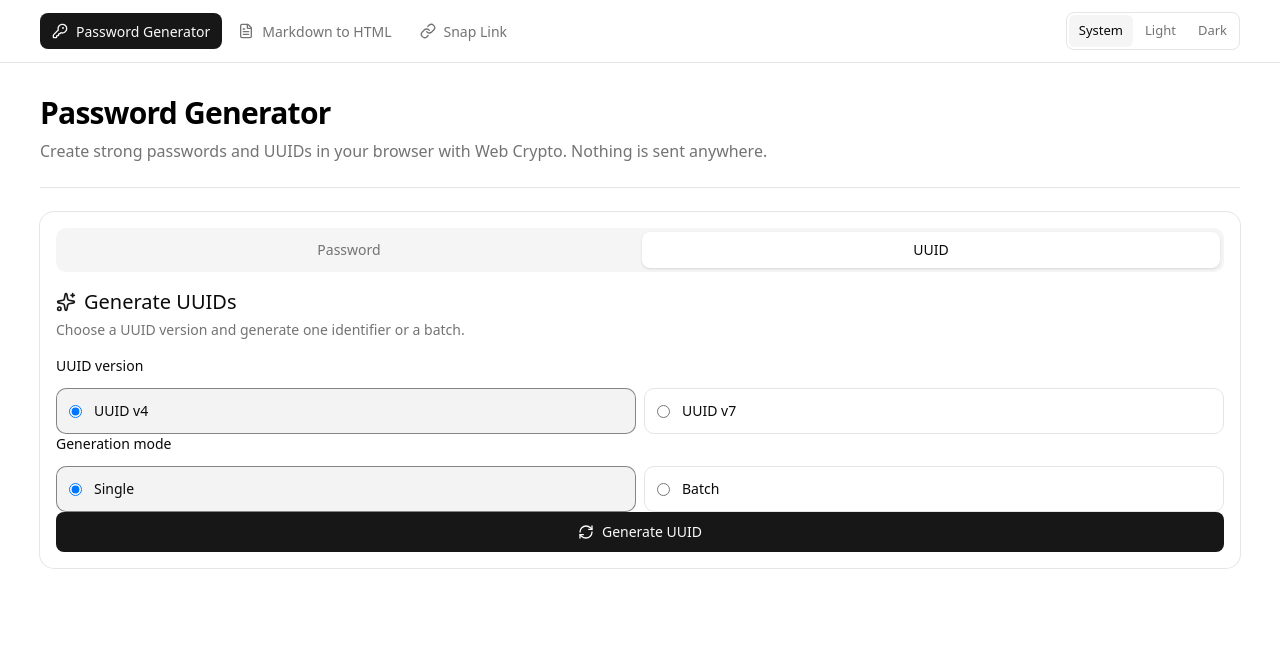
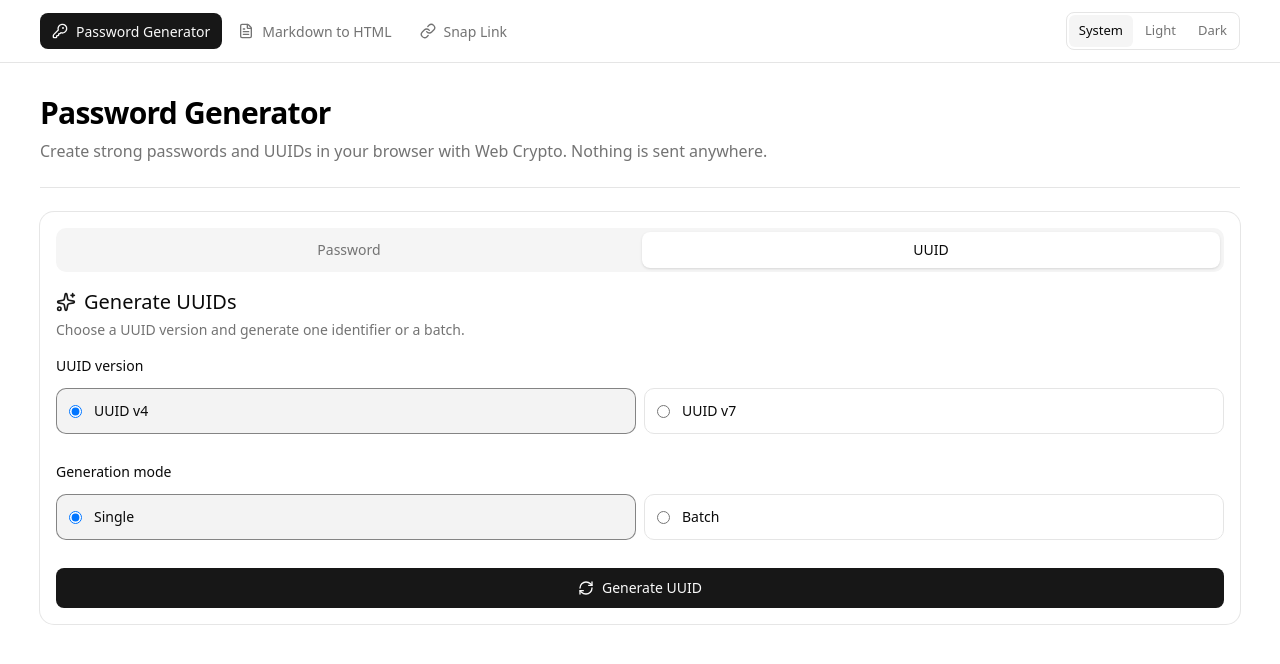
Before and after one commit to AlexandrBursak/PasswordGeneration, a Next.js app: page / in a window 1280 px wide. Both pictures are taken after a click on the tab "UUID". Shown: the top 664 px of the page. Built offline with nearby package versions, Linux system fonts and the light colour scheme.

Commit message:
fix(ui): restore spacing between UUID generator controls
The UUID panel renders a fragment and relied on the space-y-7 that
CardContent lost when the password mode moved to a two-column grid.

```diff
--- a/src/view/widgets/PasswordGenerator/PasswordGeneratorScaffold.tsx
+++ b/src/view/widgets/PasswordGenerator/PasswordGeneratorScaffold.tsx
@@ -150,7 +150,7 @@ export function PasswordGeneratorScaffold() {
             </div>
               </div>
             ) : (
-              <UUIDGeneratorPanel />
+              <div className="space-y-7"><UUIDGeneratorPanel /></div>
             )}
           </CardContent>
 
```
Also changed, not shown: 1 other file (tests, documents, lock files or other folders).
